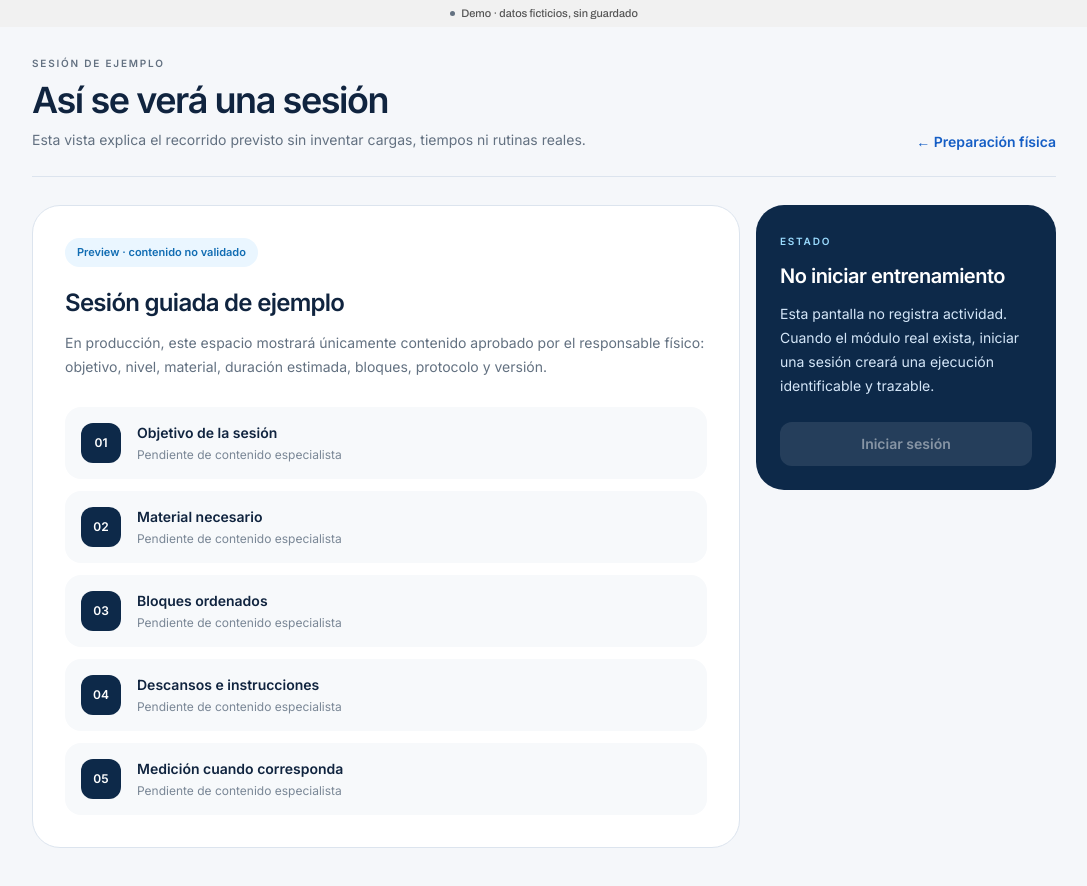
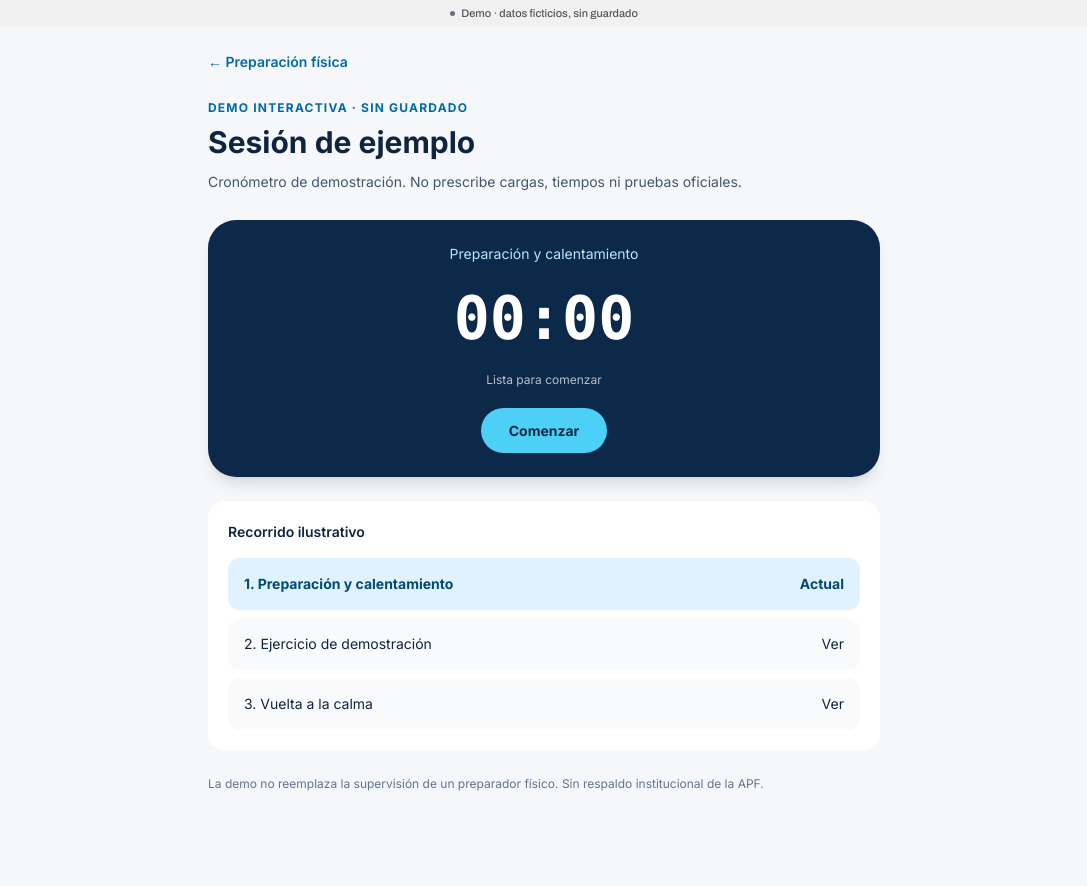
Before and after one commit to equantum-py/appAPF, a Next.js app in the folder apps/web/: page /demo/arbitro/fisico/sesion-ejemplo in a window 1280 px wide. Shown: the top 886 px of the page, without its empty margins (96-1183 px from the left). Built offline with nearby package versions, Linux system fonts and the light colour scheme.

Commit message:
feat(physical): cronómetro interactivo, pausa, reanudación y resumen demo

```diff
--- a/apps/web/app/demo/arbitro/fisico/sesion-ejemplo/page.tsx
+++ b/apps/web/app/demo/arbitro/fisico/sesion-ejemplo/page.tsx
@@ -1,66 +1,63 @@
+"use client";
 import Link from "next/link";
+import { useEffect, useRef, useState } from "react";
 
-const blocks = [
-  "Objetivo de la sesión",
-  "Material necesario",
-  "Bloques ordenados",
-  "Descansos e instrucciones",
-  "Medición cuando corresponda",
-];
-
+type Phase = "ready" | "running" | "paused" | "finished";
+const steps = ["Preparación y calentamiento", "Ejercicio de demostración", "Vuelta a la calma"];
+function format(seconds: number) {
+  return `${String(Math.floor(seconds / 60)).padStart(2, "0")}:${String(seconds % 60).padStart(2, "0")}`;
+}
 export default function PhysicalSessionExamplePage() {
-  return (
-    <main className="min-h-dvh bg-[#f5f7fa] px-5 pb-24 pt-6 text-[#10243f] md:px-8 lg:px-12">
-      <div className="mx-auto max-w-5xl">
-        <header className="mb-7 flex flex-col gap-5 border-b border-[#dce4ee] pb-6 sm:flex-row sm:items-end sm:justify-between">
-          <div>
-            <span className="text-[10px] font-semibold tracking-[0.18em] text-[#637181]">SESIÓN DE EJEMPLO</span>
-            <h1 className="mt-2 text-3xl font-semibold tracking-[-0.04em] sm:text-4xl">Así se verá una sesión</h1>
-            <p className="mt-2 max-w-2xl text-sm leading-6 text-[#637181]">
-              Esta vista explica el recorrido previsto sin inventar cargas, tiempos ni rutinas reales.
-            </p>
-          </div>
-          <Link href="/demo/arbitro/fisico" className="text-sm font-semibold text-[#155ec5] hover:underline">
-            ← Preparación física
-          </Link>
-        </header>
-
-        <section className="grid gap-4 lg:grid-cols-[1fr_300px]">
-          <div className="rounded-[28px] border border-[#dce4ee] bg-white p-6 sm:p-8">
-            <span className="inline-flex rounded-full bg-[#eaf6ff] px-3 py-1.5 text-[11px] font-semibold text-[#126db3]">
-              Preview · contenido no validado
-            </span>
-            <h2 className="mt-5 text-2xl font-semibold tracking-[-0.03em]">Sesión guiada de ejemplo</h2>
-            <p className="mt-3 max-w-2xl text-sm leading-6 text-[#637181]">
-              En producción, este espacio mostrará únicamente contenido aprobado por el responsable físico: objetivo, nivel, material, duración estimada, bloques, protocolo y versión.
-            </p>
-            <div className="mt-7 space-y-3">
-              {blocks.map((block, index) => (
-                <div key={block} className="flex items-center gap-4 rounded-2xl bg-[#f7f9fb] p-4">
-                  <span className="grid size-10 shrink-0 place-items-center rounded-xl bg-[#0d2949] text-xs font-semibold text-white">
-                    {String(index + 1).padStart(2, "0")}
-                  </span>
-                  <div>
-                    <strong className="block text-sm font-semibold">{block}</strong>
-                    <small className="mt-1 block text-xs text-[#7a8796]">Pendiente de contenido especialista</small>
-                  </div>
-                </div>
-              ))}
-            </div>
-          </div>
-
-          <aside className="h-fit rounded-[28px] bg-[#0d2949] p-6 text-white">
-            <span className="text-[10px] font-semibold tracking-[0.18em] text-[#9bdcff]">ESTADO</span>
-            <h3 className="mt-3 text-xl font-semibold tracking-[-0.025em]">No iniciar entrenamiento</h3>
-            <p className="mt-3 text-sm leading-6 text-[#d4e6f8]">
-              Esta pantalla no registra actividad. Cuando el módulo real exista, iniciar una sesión creará una ejecución identificable y trazable.
-            </p>
-            <button type="button" disabled className="mt-6 w-full cursor-not-allowed rounded-xl bg-white/10 px-4 py-3 text-sm font-semibold text-white/45">
-              Iniciar sesión
-            </button>
-          </aside>
-        </section>
-      </div>
-    </main>
-  );
+  const [phase, setPhase] = useState<Phase>("ready");
+  const [elapsed, setElapsed] = useState(0);
+  const [step, setStep] = useState(0);
+  const started = useRef<number | null>(null);
+  const accumulated = useRef(0);
+  useEffect(() => {
+    if (phase !== "running") return;
+    started.current = Date.now();
+    const tick = () => setElapsed(Math.floor((accumulated.current + Date.now() - (started.current ?? Date.now())) / 1000));
+    const id = window.setInterval(tick, 250);
+    return () => window.clearInterval(id);
+  }, [phase]);
+  const pause = () => {
+    if (started.current !== null) accumulated.current += Date.now() - started.current;
+    started.current = null;
+    setElapsed(Math.floor(accumulated.current / 1000));
+    setPhase("paused");
+  };
+  const finish = () => {
+    if (!window.confirm("¿Finalizar esta sesión de demostración?")) return;
+    if (phase === "running" && started.current !== null) accumulated.current += Date.now() - started.current;
+    setElapsed(Math.floor(accumulated.current / 1000));
+    started.current = null;
+    setPhase("finished");
+  };
+  const reset = () => { if (!window.confirm("¿Descartar el tiempo de esta sesión?")) return; accumulated.current = 0; started.current = null; setElapsed(0); setStep(0); setPhase("ready"); };
+  return <main className="min-h-dvh bg-[#f5f7fa] px-5 pb-28 pt-6 text-[#10243f]">
+    <div className="mx-auto max-w-2xl">
+      <Link href="/demo/arbitro/fisico" onClick={e => { if (phase !== "ready" && phase !== "finished" && !window.confirm("¿Salir y descartar esta sesión sin guardar?")) e.preventDefault(); }} className="text-sm font-semibold text-sky-700">← Preparación física</Link>
+      <p className="mt-7 text-xs font-bold uppercase tracking-widest text-sky-700">Demo interactiva · sin guardado</p>
+      <h1 className="mt-2 text-3xl font-bold">Sesión de ejemplo</h1>
+      <p className="mt-3 text-sm text-slate-600">Cronómetro de demostración. No prescribe cargas, tiempos ni pruebas oficiales.</p>
+      <section className="mt-7 rounded-[28px] bg-[#0d2949] p-6 text-center text-white shadow-lg">
+        <p className="text-sm text-sky-200">{phase === "finished" ? "Sesión finalizada" : steps[step]}</p>
+        <output aria-label="Tiempo transcurrido" aria-live="off" className="my-6 block font-mono text-6xl font-bold tabular-nums">{format(elapsed)}</output>
+        <p className="mb-5 text-xs text-white/70">{phase === "ready" ? "Lista para comenzar" : phase === "running" ? "Cronómetro en marcha" : phase === "paused" ? "En pausa" : "Resumen local · no guardado"}</p>
+        <div className="flex flex-wrap justify-center gap-3">
+          {phase === "ready" && <button className="rounded-full bg-[#4dd0f6] px-7 py-3 font-bold text-[#082a43]" onClick={() => setPhase("running")}>Comenzar</button>}
+          {phase === "running" && <button className="rounded-full bg-[#4dd0f6] px-7 py-3 font-bold text-[#082a43]" onClick={pause}>Pausar</button>}
+          {phase === "paused" && <button className="rounded-full bg-[#4dd0f6] px-7 py-3 font-bold text-[#082a43]" onClick={() => setPhase("running")}>Reanudar</button>}
+          {(phase === "running" || phase === "paused") && <button className="rounded-full border border-white/50 px-6 py-3 font-semibold" onClick={finish}>Finalizar</button>}
+          {phase === "finished" && <button className="rounded-full bg-[#4dd0f6] px-7 py-3 font-bold text-[#082a43]" onClick={reset}>Nueva sesión</button>}
+        </div>
+      </section>
+      {phase !== "finished" ? <section className="mt-6 rounded-2xl bg-white p-5">
+        <h2 className="font-semibold">Recorrido ilustrativo</h2>
+        <div className="mt-4 space-y-2">{steps.map((name, i) => <button key={name} type="button" onClick={() => setStep(i)} className={`flex w-full items-center justify-between rounded-xl p-4 text-left text-sm ${step === i ? "bg-sky-100 font-bold text-sky-900" : "bg-slate-50"}`}><span>{i + 1}. {name}</span><span>{step === i ? "Actual" : "Ver"}</span></button>)}</div>
+        {(phase === "running" || phase === "paused") && <button className="mt-5 text-sm font-semibold text-red-700" onClick={reset}>Descartar sesión</button>}
+      </section> : <section className="mt-6 rounded-2xl bg-white p-6"><h2 className="text-xl font-bold">Resumen de demostración</h2><p className="mt-3 text-sm">Tiempo transcurrido: <strong>{format(elapsed)}</strong></p><p className="mt-2 text-sm text-slate-600">Este resultado solo existe en esta pantalla. No se guarda, no mide rendimiento físico ni constituye una evaluación.</p><Link href="/demo/arbitro/fisico" className="mt-5 inline-block text-sm font-semibold text-sky-700">Volver a Preparación física →</Link></section>}
+      <p className="mt-6 text-xs leading-5 text-slate-500">La demo no reemplaza la supervisión de un preparador físico. Sin respaldo institucional de la APF.</p>
+    </div>
+  </main>;
 }
```
